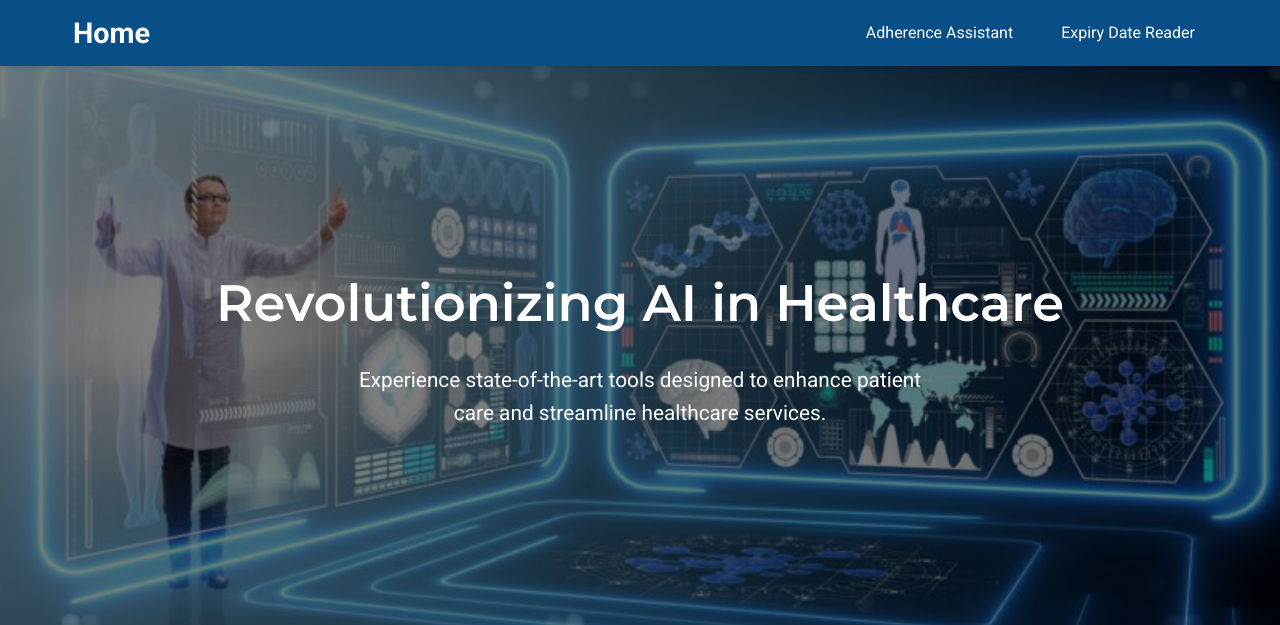
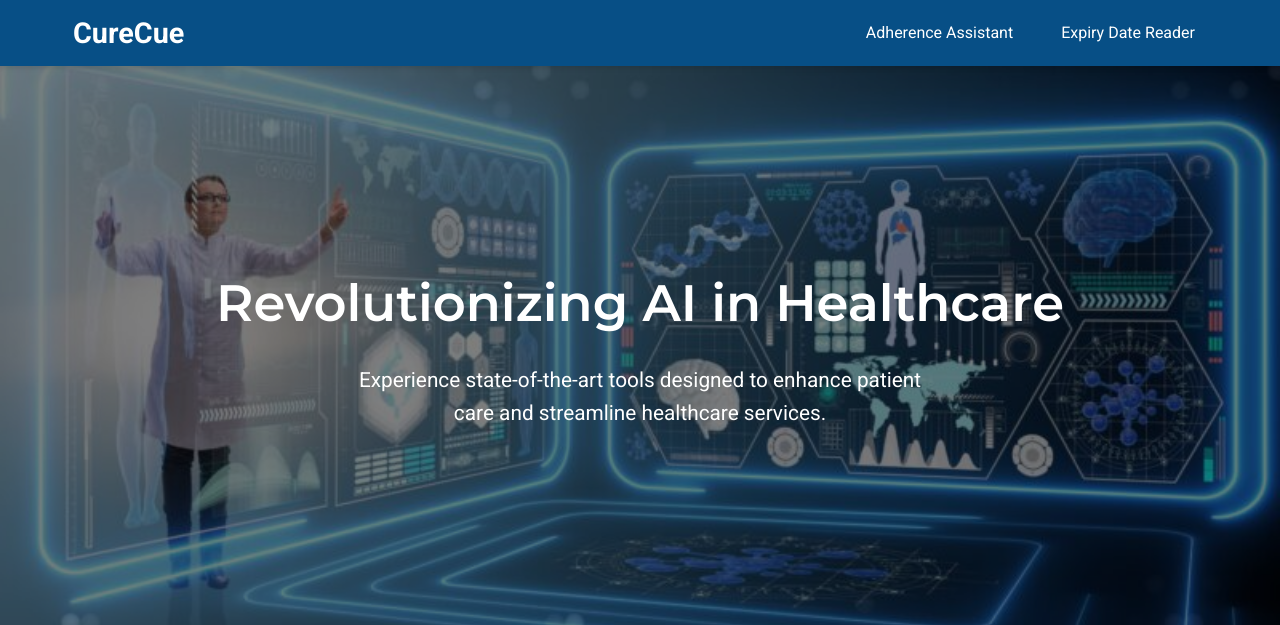
Before and after one commit to pranshh/cure-cue, a Flask app: page / in a window 1280 px wide. Shown: the top 625 px of the page. Run offline with Flask 3, Linux system fonts and the light colour scheme.

Commit message:
application name changed

```diff
--- a/templates/adherence.html
+++ b/templates/adherence.html
@@ -10,7 +10,7 @@
     <nav class="navbar">
       <div class="nav-container">
         <div class="nav-logo">
-          <a href="/">Home</a>
+          <a href="/">CureCue</a>
         </div>
         <div class="nav-links">
           <a href="/adherence-assistant" class="nav-link">Adherence Assistant</a>
--- a/templates/expiry.html
+++ b/templates/expiry.html
@@ -10,7 +10,7 @@
     <nav class="navbar">
       <div class="nav-container">
         <div class="nav-logo">
-          <a href="/">Home</a>
+          <a href="/">CureCue</a>
         </div>
         <div class="nav-links">
           <a href="/adherence-assistant" class="nav-link">Adherence Assistant</a>
--- a/templates/index.html
+++ b/templates/index.html
@@ -3,7 +3,7 @@
   <head>
     <meta charset="UTF-8" />
     <meta name="viewport" content="width=device-width, initial-scale=1.0" />
-    <title>Adherence Assistant & Expiry Date Reader</title>
+    <title>CureCue</title>
     <link
       href="https://fonts.googleapis.com/css?family=Roboto:400,500,700|Montserrat:400,600&display=swap"
       rel="stylesheet"
@@ -14,7 +14,7 @@
     <nav class="navbar">
       <div class="nav-container">
         <div class="nav-logo">
-          <a href="/">Home</a>
+          <a href="/">CureCue</a>
         </div>
         <div class="nav-links">
           <a href="/adherence-assistant" class="nav-link">Adherence Assistant</a>
```
